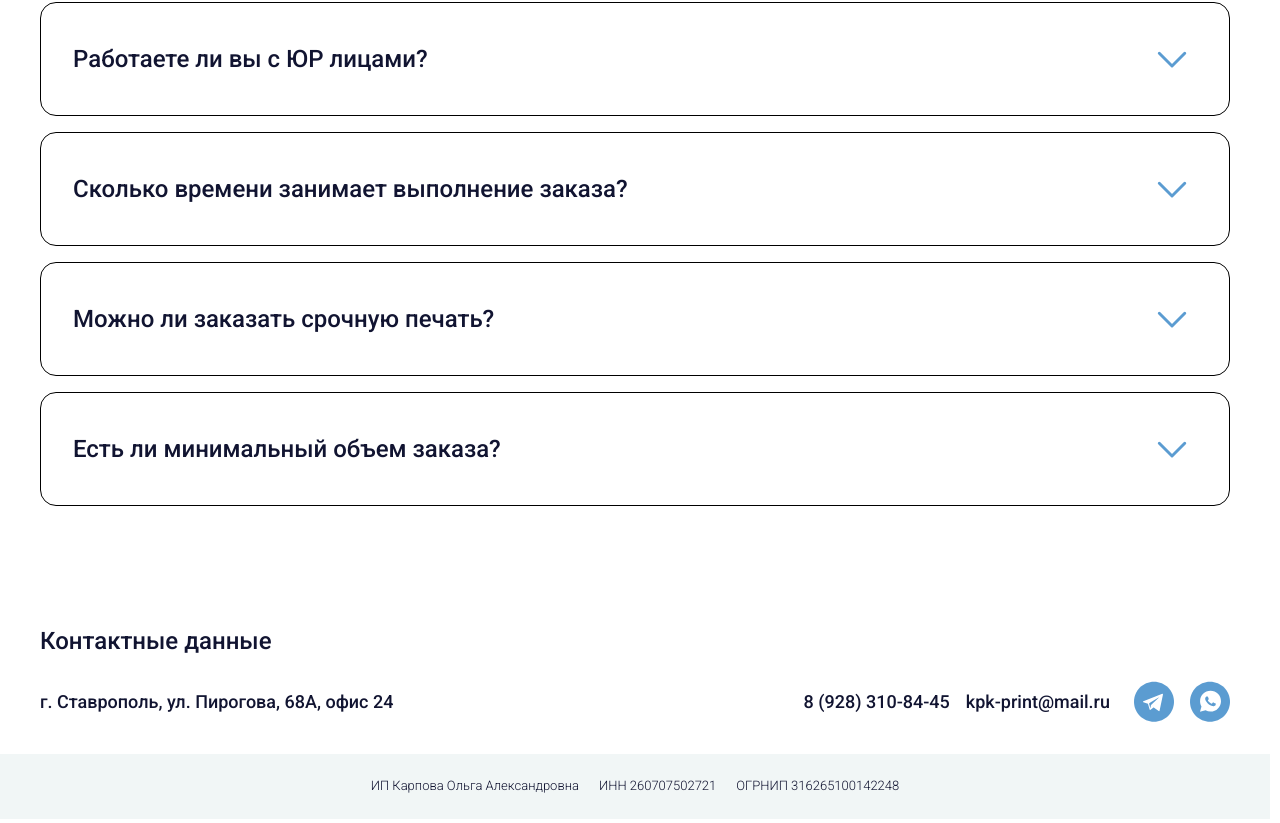
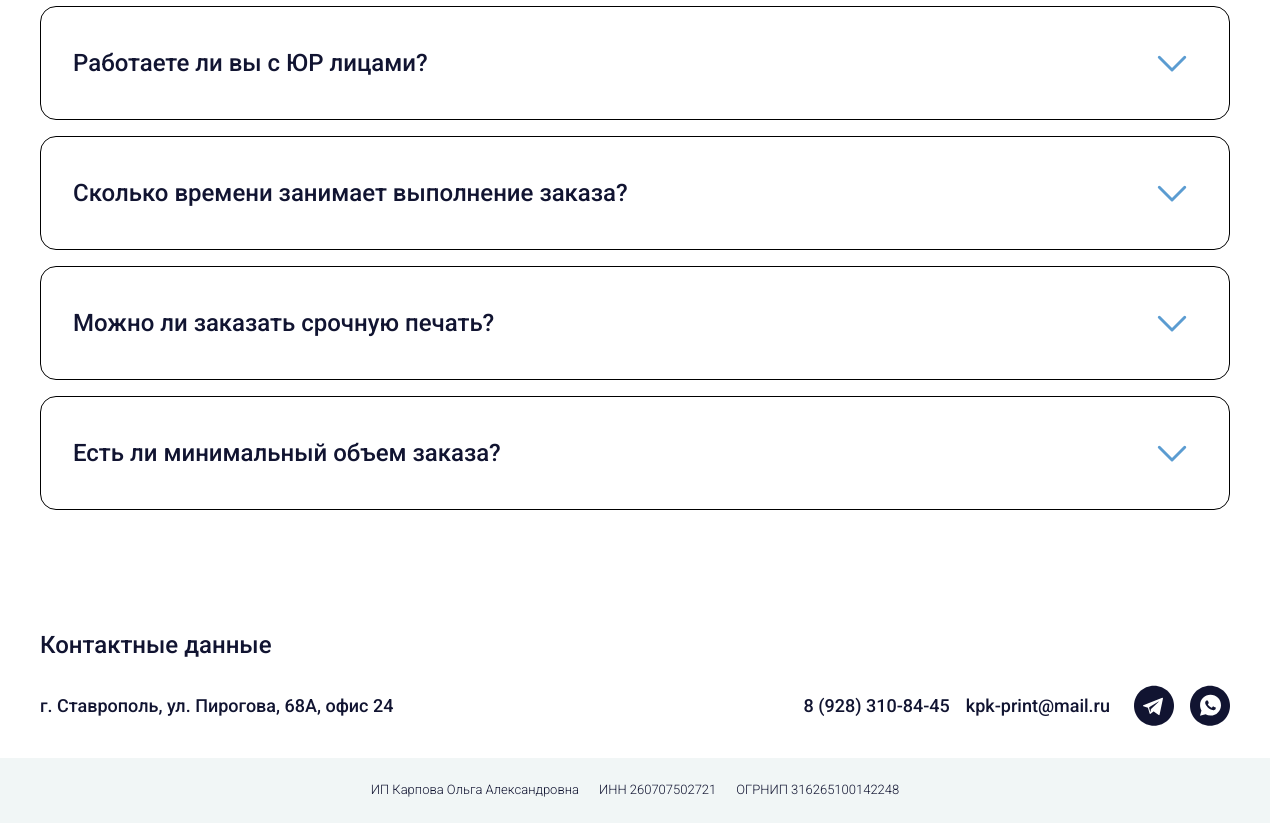
Before and after one commit to Emilm76/kpk-print, a Next.js app: page /astrakhan in a window 1280 px wide. Shown: the part 3650-4473 px from the top of the page. Built offline with nearby package versions, Linux system fonts and the light colour scheme.

Commit message:
базовая доступность

```diff
--- a/src/app/globals.scss
+++ b/src/app/globals.scss
@@ -292,15 +292,21 @@ html,
 .pagination {
   display: flex;
   justify-content: center;
-  gap: 8px;
 
   .embla__dot {
-    width: 10px;
-    height: 10px;
-    border-radius: 50%;
-    background-color: var(--color-blue);
+    padding: 4px;
+    &::before {
+      content: '';
+      display: block;
+      width: 10px;
+      height: 10px;
+      border-radius: 50%;
+      background-color: var(--color-blue);
+    }
     &--selected {
-      background-color: var(--color-grey);
+      &::before {
+        background-color: var(--color-grey);
+      }
     }
   }
 }
--- a/src/components/embla/embla-pagination.tsx
+++ b/src/components/embla/embla-pagination.tsx
@@ -16,12 +16,13 @@ export function EmblaPagination({
     <div className={clsx(className, 'pagination')}>
       {scrollSnaps.map((_, index) => (
         <DotButton
-          key={index}
           onClick={() => onDotButtonClick(index)}
           className={clsx(
             'embla__dot',
-            index === selectedIndex && ' embla__dot--selected'
+            index === selectedIndex && 'embla__dot--selected'
           )}
+          aria-label={clsx('Перейти к слайду', index + 1)}
+          key={index}
         />
       ))}
     </div>
--- a/src/components/feedbacks.module.scss
+++ b/src/components/feedbacks.module.scss
@@ -49,8 +49,8 @@
 }
 
 .pagination {
-  margin-top: 16px;
+  margin-top: 12px;
   @media (min-width: 1024px) {
-    margin-top: 24px;
+    margin-top: 20px;
   }
 }
--- a/src/components/feedbacks.tsx
+++ b/src/components/feedbacks.tsx
@@ -1,4 +1,5 @@
 'use client';
+import { StarIcon } from '@/images/icons/star';
 import clsx from 'clsx';
 import Autoplay from 'embla-carousel-autoplay';
 import useEmblaCarousel from 'embla-carousel-react';
@@ -101,30 +102,11 @@ function Feedback({
 function Rating() {
   return (
     <div className={styles.rating}>
-      <Star />
-      <Star />
-      <Star />
-      <Star />
-      <Star />
+      <StarIcon className={styles.star} />
+      <StarIcon className={styles.star} />
+      <StarIcon className={styles.star} />
+      <StarIcon className={styles.star} />
+      <StarIcon className={styles.star} />
     </div>
   );
 }
-
-function Star() {
-  return (
-    <svg
-      className={styles.star}
-      width="16"
-      height="16"
-      viewBox="0 0 16 16"
-      xmlns="http://www.w3.org/2000/svg"
-    >
-      <path
-        fillRule="evenodd"
-        clipRule="evenodd"
-        d="M7.985 11.65l-3.707 2.265a.546.546 0 0 1-.814-.598l1.075-4.282L1.42 6.609a.546.546 0 0 1 .29-.976l4.08-.336 1.7-3.966a.546.546 0 0 1 1.004.001l1.687 3.965 4.107.337c.496.04.684.67.29.976l-3.131 2.425 1.073 4.285a.546.546 0 0 1-.814.598L7.985 11.65z"
-        fill="currentColor"
-      ></path>
-    </svg>
-  );
-}
--- a/src/components/footer/footer.tsx
+++ b/src/components/footer/footer.tsx
@@ -1,3 +1,5 @@
+import { TelegramIcon } from '@/images/icons/telegram';
+import { WhatsappIcon } from '@/images/icons/whatsapp';
 import clsx from 'clsx';
 import styles from './footer.module.scss';
 
@@ -21,10 +23,18 @@ export function Footer() {
               </a>
             </div>
             <div className={styles.social}>
-              <a href="https://t.me/kpk_print" target="_blank">
+              <a
+                href="https://t.me/kpk_print"
+                target="_blank"
+                aria-label="Перейти в Telegram КПК-Принт"
+              >
                 <TelegramIcon />
               </a>
-              <a href="https://wa.me/79283108445" target="_blank">
+              <a
+                href="https://wa.me/79283108445"
+                target="_blank"
+                aria-label="Перейти в Whatsapp КПК-Принт"
+              >
                 <WhatsappIcon />
               </a>
             </div>
@@ -44,47 +54,3 @@ export function Footer() {
     </footer>
   );
 }
-
-function WhatsappIcon() {
-  return (
-    <svg
-      className={styles.whatsapp}
-      width="40"
-      height="41"
-      viewBox="0 0 40 41"
-      fill="none"
-      xmlns="http://www.w3.org/2000/svg"
-    >
-      <path
-        d="M20 40.771C31.0457 40.771 40 31.8167 40 20.771C40 9.7253 31.0457 0.770996 20 0.770996C8.9543 0.770996 0 9.7253 0 20.771C0 31.8167 8.9543 40.771 20 40.771Z"
-        fill="currentColor"
-      />
-      <path
-        d="M27.927 12.834C26.9574 11.8622 25.8055 11.0915 24.5373 10.5658C23.2692 10.0402 21.9098 9.77011 20.537 9.771C14.757 9.771 10.073 14.438 10.073 20.198C10.073 22.021 10.585 23.844 11.463 25.375L10 30.771L15.561 29.313C17.098 30.115 18.781 30.553 20.537 30.553C26.317 30.553 31 25.886 31 20.125C30.927 17.427 29.902 14.802 27.927 12.834ZM25.585 23.917C25.365 24.5 24.341 25.083 23.829 25.157C23.2928 25.2394 22.7456 25.2146 22.219 25.084C21.854 24.938 21.341 24.792 20.756 24.5C18.122 23.406 16.439 20.781 16.293 20.563C16.146 20.417 15.195 19.177 15.195 17.865C15.195 16.553 15.854 15.969 16.073 15.677C16.293 15.386 16.585 15.386 16.805 15.386H17.317C17.463 15.386 17.683 15.313 17.902 15.823C18.122 16.333 18.634 17.646 18.707 17.719C18.7432 17.7861 18.7622 17.8612 18.7622 17.9375C18.7622 18.0138 18.7432 18.0889 18.707 18.156C18.634 18.302 18.561 18.448 18.415 18.594C18.268 18.74 18.122 18.958 18.049 19.031C17.902 19.177 17.756 19.323 17.902 19.541C18.049 19.834 18.561 20.636 19.366 21.365C20.39 22.24 21.196 22.531 21.488 22.677C21.781 22.823 21.927 22.75 22.073 22.604C22.219 22.459 22.732 21.875 22.878 21.584C23.024 21.293 23.244 21.364 23.463 21.438C23.683 21.511 25 22.167 25.219 22.313C25.512 22.458 25.659 22.531 25.732 22.604C25.805 22.824 25.805 23.334 25.585 23.917Z"
-        fill="white"
-      />
-    </svg>
-  );
-}
-
-function TelegramIcon() {
-  return (
-    <svg
-      className={styles.telegram}
-      width="40"
-      height="41"
-      viewBox="0 0 40 41"
-      fill="none"
-      xmlns="http://www.w3.org/2000/svg"
-    >
-      <path
-        d="M20 40.771C31.0457 40.771 40 31.8167 40 20.771C40 9.7253 31.0457 0.770996 20 0.770996C8.9543 0.770996 0 9.7253 0 20.771C0 31.8167 8.9543 40.771 20 40.771Z"
-        fill="currentColor"
-      />
-      <path
-        d="M9.35002 21.1452L13.949 22.8602L15.741 28.6272C15.819 29.0172 16.287 29.0942 16.599 28.8602L19.17 26.7562C19.404 26.5232 19.794 26.5232 20.105 26.7562L24.704 30.1072C25.015 30.3412 25.483 30.1852 25.561 29.7962L28.99 13.4302C29.068 13.0402 28.678 12.6502 28.289 12.8062L9.35002 20.1322C8.88202 20.2882 8.88202 20.9892 9.35002 21.1452ZM15.508 22.0022L24.548 16.4692C24.704 16.3912 24.86 16.6252 24.704 16.7032L17.3 23.6392C17.066 23.8732 16.832 24.1852 16.832 24.5742L16.599 26.4442C16.599 26.6782 16.209 26.7562 16.131 26.4442L15.196 23.0162C14.962 22.6262 15.118 22.1582 15.508 22.0022Z"
-        fill="white"
-      />
-    </svg>
-  );
-}
--- a/src/components/modal/modal.tsx
+++ b/src/components/modal/modal.tsx
@@ -43,6 +43,7 @@ export function Modal({
               className={styles.buttonClose}
               onClick={() => setIsOpen(false)}
               type="button"
+              aria-label="Закрыть окно"
             >
               <CloseCrossIcon />
             </button>
--- /dev/null
+++ b/src/images/icons/star.tsx
@@ -0,0 +1,18 @@
+export function StarIcon({ className }: { className?: string }) {
+  return (
+    <svg
+      className={className}
+      width="16"
+      height="16"
+      viewBox="0 0 16 16"
+      xmlns="http://www.w3.org/2000/svg"
+    >
+      <path
+        fillRule="evenodd"
+        clipRule="evenodd"
+        d="M7.985 11.65l-3.707 2.265a.546.546 0 0 1-.814-.598l1.075-4.282L1.42 6.609a.546.546 0 0 1 .29-.976l4.08-.336 1.7-3.966a.546.546 0 0 1 1.004.001l1.687 3.965 4.107.337c.496.04.684.67.29.976l-3.131 2.425 1.073 4.285a.546.546 0 0 1-.814.598L7.985 11.65z"
+        fill="currentColor"
+      ></path>
+    </svg>
+  );
+}
--- /dev/null
+++ b/src/images/icons/telegram.tsx
@@ -0,0 +1,21 @@
+export function TelegramIcon({ className }: { className?: string }) {
+  return (
+    <svg
+      className={className}
+      width="40"
+      height="41"
+      viewBox="0 0 40 41"
+      fill="none"
+      xmlns="http://www.w3.org/2000/svg"
+    >
+      <path
+        d="M20 40.771C31.0457 40.771 40 31.8167 40 20.771C40 9.7253 31.0457 0.770996 20 0.770996C8.9543 0.770996 0 9.7253 0 20.771C0 31.8167 8.9543 40.771 20 40.771Z"
+        fill="currentColor"
+      />
+      <path
+        d="M9.35002 21.1452L13.949 22.8602L15.741 28.6272C15.819 29.0172 16.287 29.0942 16.599 28.8602L19.17 26.7562C19.404 26.5232 19.794 26.5232 20.105 26.7562L24.704 30.1072C25.015 30.3412 25.483 30.1852 25.561 29.7962L28.99 13.4302C29.068 13.0402 28.678 12.6502 28.289 12.8062L9.35002 20.1322C8.88202 20.2882 8.88202 20.9892 9.35002 21.1452ZM15.508 22.0022L24.548 16.4692C24.704 16.3912 24.86 16.6252 24.704 16.7032L17.3 23.6392C17.066 23.8732 16.832 24.1852 16.832 24.5742L16.599 26.4442C16.599 26.6782 16.209 26.7562 16.131 26.4442L15.196 23.0162C14.962 22.6262 15.118 22.1582 15.508 22.0022Z"
+        fill="white"
+      />
+    </svg>
+  );
+}
--- /dev/null
+++ b/src/images/icons/whatsapp.tsx
@@ -0,0 +1,21 @@
+export function WhatsappIcon({ className }: { className?: string }) {
+  return (
+    <svg
+      className={className}
+      width="40"
+      height="41"
+      viewBox="0 0 40 41"
+      fill="none"
+      xmlns="http://www.w3.org/2000/svg"
+    >
+      <path
+        d="M20 40.771C31.0457 40.771 40 31.8167 40 20.771C40 9.7253 31.0457 0.770996 20 0.770996C8.9543 0.770996 0 9.7253 0 20.771C0 31.8167 8.9543 40.771 20 40.771Z"
+        fill="currentColor"
+      />
+      <path
+        d="M27.927 12.834C26.9574 11.8622 25.8055 11.0915 24.5373 10.5658C23.2692 10.0402 21.9098 9.77011 20.537 9.771C14.757 9.771 10.073 14.438 10.073 20.198C10.073 22.021 10.585 23.844 11.463 25.375L10 30.771L15.561 29.313C17.098 30.115 18.781 30.553 20.537 30.553C26.317 30.553 31 25.886 31 20.125C30.927 17.427 29.902 14.802 27.927 12.834ZM25.585 23.917C25.365 24.5 24.341 25.083 23.829 25.157C23.2928 25.2394 22.7456 25.2146 22.219 25.084C21.854 24.938 21.341 24.792 20.756 24.5C18.122 23.406 16.439 20.781 16.293 20.563C16.146 20.417 15.195 19.177 15.195 17.865C15.195 16.553 15.854 15.969 16.073 15.677C16.293 15.386 16.585 15.386 16.805 15.386H17.317C17.463 15.386 17.683 15.313 17.902 15.823C18.122 16.333 18.634 17.646 18.707 17.719C18.7432 17.7861 18.7622 17.8612 18.7622 17.9375C18.7622 18.0138 18.7432 18.0889 18.707 18.156C18.634 18.302 18.561 18.448 18.415 18.594C18.268 18.74 18.122 18.958 18.049 19.031C17.902 19.177 17.756 19.323 17.902 19.541C18.049 19.834 18.561 20.636 19.366 21.365C20.39 22.24 21.196 22.531 21.488 22.677C21.781 22.823 21.927 22.75 22.073 22.604C22.219 22.459 22.732 21.875 22.878 21.584C23.024 21.293 23.244 21.364 23.463 21.438C23.683 21.511 25 22.167 25.219 22.313C25.512 22.458 25.659 22.531 25.732 22.604C25.805 22.824 25.805 23.334 25.585 23.917Z"
+        fill="white"
+      />
+    </svg>
+  );
+}
```
